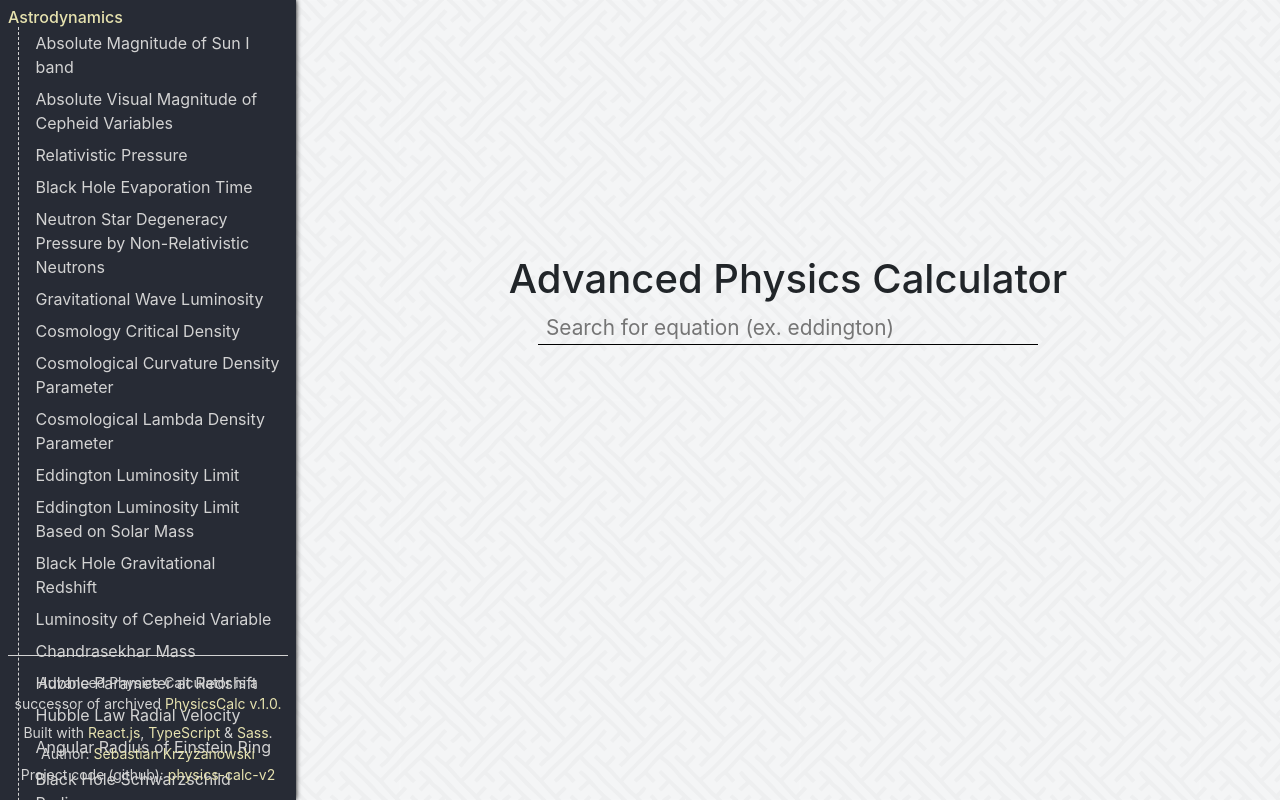
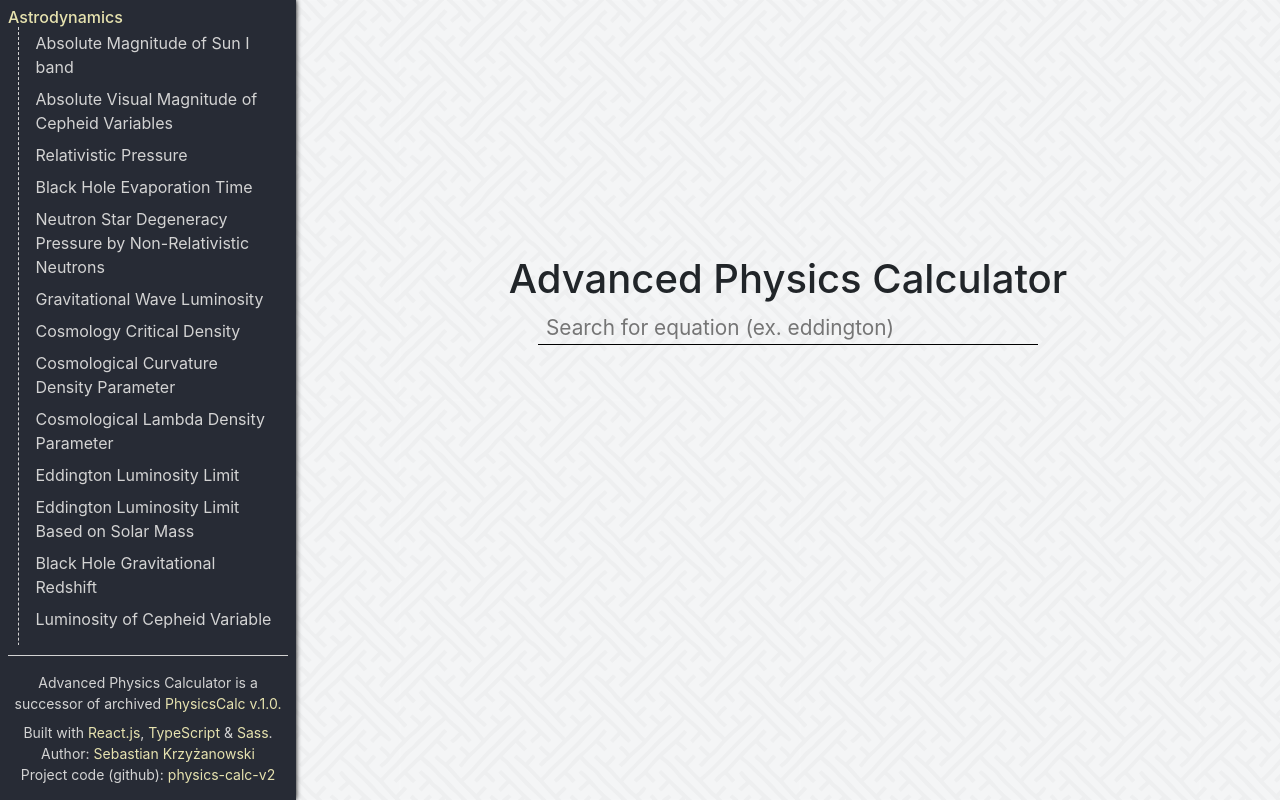
Before and after one commit to 22940dev/abc-physics-calc, a React (Create React App) app: page / in a window 1280 px wide. Built offline with nearby package versions, Linux system fonts and the light colour scheme.

Commit message:
fix(navbar): add scrollbar

```diff
--- a/package.json
+++ b/package.json
@@ -1,5 +1,5 @@
 {
-  "name": "budget-jira",
+  "name": "physics-calc-v2",
   "version": "1.1.0",
   "private": true,
   "dependencies": {
--- a/src/components/Sidebar/styles.module.scss
+++ b/src/components/Sidebar/styles.module.scss
@@ -55,7 +55,29 @@
 }
 
 .sidebarBody {
-  height: calc(100% - 145px);
+  height: calc(100% - 155px);
+  overflow-y: auto;
+  margin-bottom: 10px;
+  margin-right: 3px;
+
+  &::-webkit-scrollbar-track {
+    background-color: transparent;
+  }
+
+  &::-webkit-scrollbar {
+    width: 6px;
+    background-color: transparent;
+  }
+
+  &::-webkit-scrollbar-thumb {
+    border-radius: 10px;
+    -webkit-box-shadow: inset 0 0 6px rgba(0,0,0,.3);
+    background-color: var(--secondary-color);
+
+    &:active, &:hover {
+      background-color: var(--primary-color);
+    }
+  }
 }
 
 .sidebarFooter {
@@ -69,3 +91,7 @@
     color: var(--primary-color) !important;
   }
 }
+
+.sidebarList {
+  overflow-y: auto;
+}
```
